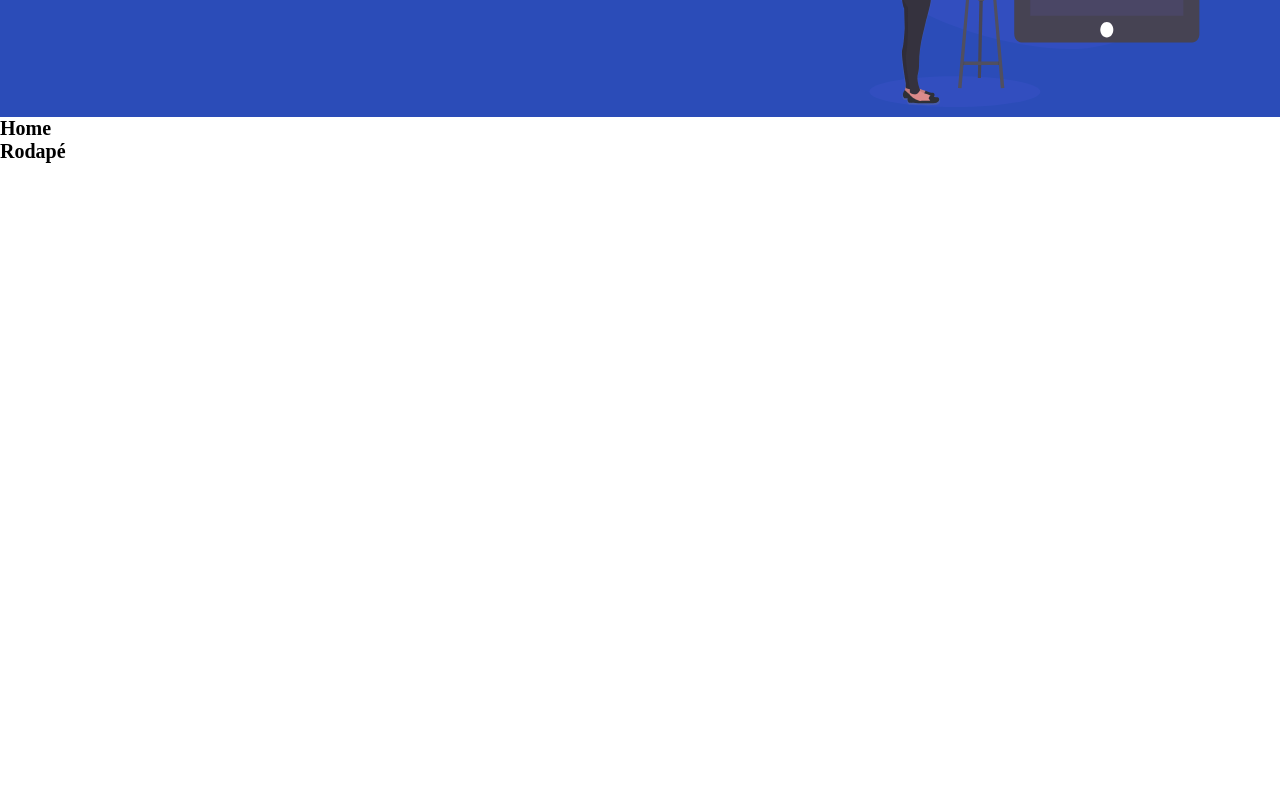
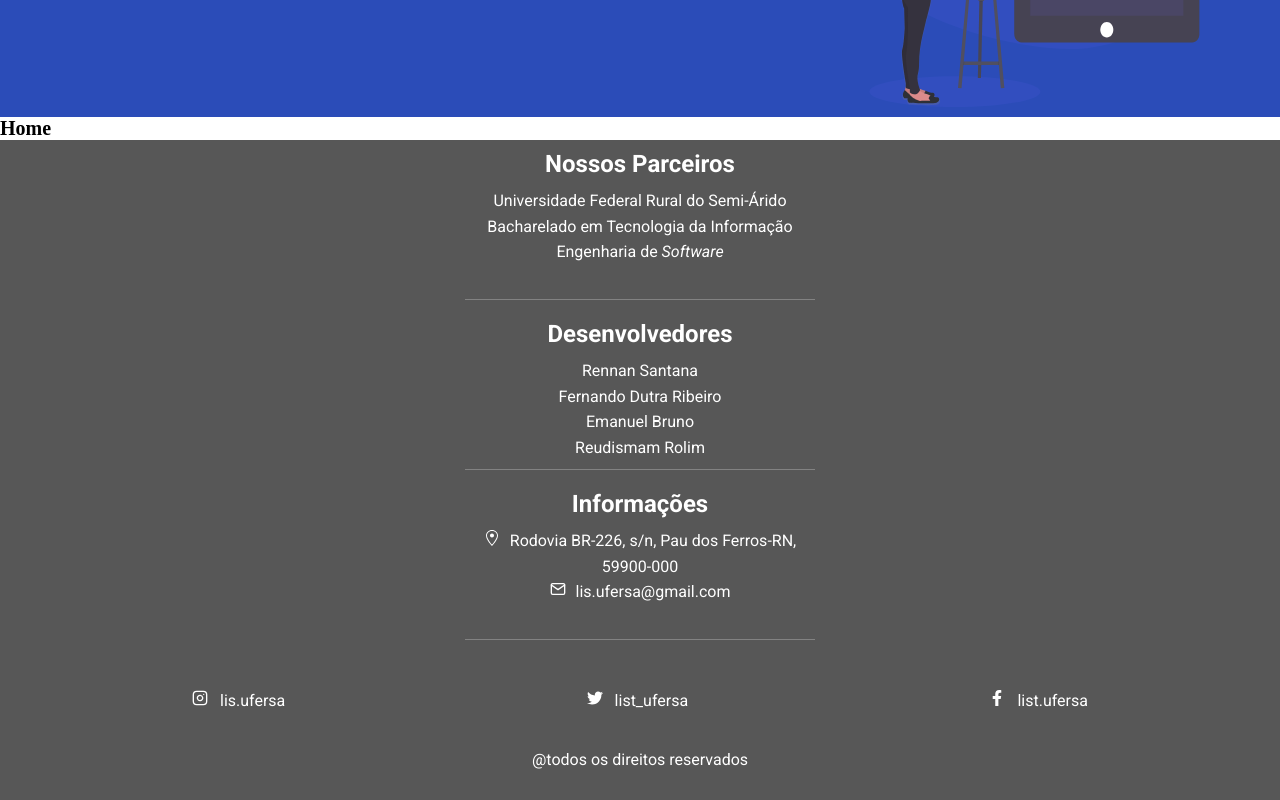
Before and after one commit to reudismam/LIS-lab, a React (Create React App) app: page / in a window 1280 px wide. Shown: the part 328-1128 px from the top of the page. Before the commit the page ends 800 px from the top, so only its background shows below. Built offline with nearby package versions, Linux system fonts and the light colour scheme.

Commit message:
rodapé versão móvel.

```diff
--- /dev/null
+++ b/src/components/Footer/Container/index.tsx
@@ -0,0 +1,16 @@
+import React from 'react';
+import styled from 'styled-components';
+import FooterContent from '../Content';
+
+const FooterContainer = styled.footer`
+    background-color: var(--fundo);
+`
+
+
+export default function Footer() {
+    return (
+        <FooterContainer>
+            <FooterContent />
+        </FooterContainer>
+    );
+}
--- /dev/null
+++ b/src/components/Footer/Content/index.tsx
@@ -0,0 +1,164 @@
+import React from 'react';
+import styled from 'styled-components';
+import { FiInstagram, FiMail } from 'react-icons/fi';
+import {FaTwitter, FaFacebookF} from 'react-icons/fa';
+import {GoLocation} from 'react-icons/go';
+
+const FooterData = styled.div`
+    width: 100%;
+    margin-bottom: 10px;
+    height: 160px;
+    text-align: center;
+    color: var(--branco);
+    padding: 10px 0;
+    font-family: 'Roboto', sans-serif;
+`
+
+const Content = styled.section`
+    display: flex;
+    flex-direction: column;
+    align-items: center;
+
+    ${FooterData} {
+        border-bottom: 1px solid var(--cinza);
+    }
+`
+const Info = styled.div`
+
+`
+
+const Title = styled.h1`
+    font-size: 2.4rem;
+    margin-bottom: 10px;
+`
+
+const Lista = styled.ul`
+    list-style: none;
+    font-size: 1.6rem;
+    width: 350px;
+
+    li {
+        line-height: 1.6;
+    }
+`
+
+const SocialNetworks = styled.ul`
+    list-style: none;
+    width: 70%;
+    display: flex;
+    justify-content: space-between;
+    height: 100px;
+    align-items: center;
+`
+
+const Link = styled.a`
+    text-decoration: none;
+    color: var(--branco);
+    font-size: 1.6rem;
+    margin-left: 2px;
+    font-family: 'Roboto', sans-serif;
+
+    :hover {
+        color: var(--cinza);
+    }
+
+`
+
+const Icon = styled.span`
+    font-size: 1.6rem;
+    color: var(--branco);
+    margin-right: 10px;
+`
+
+const Email = styled.a`
+    color: var(--branco);
+    text-decoration: none;
+
+    :hover {
+        color: var(--cinza);
+    }
+`
+
+const Direitos = styled.p`
+    color: var(--branco);
+    font-size: 1.6rem;
+    height: 50px;
+    font-family: 'Roboto', sans-serif;
+`
+
+export default function FooterContent() {
+    return (
+        <Content>
+            <Info>
+                <FooterData>
+                    <Title>
+                        Nossos Parceiros
+                    </Title>
+                    <Lista>
+                        <li>Universidade Federal Rural do Semi-Árido</li>
+                        <li>Bacharelado em Tecnologia da Informação</li>
+                        <li>Engenharia de <i>Software</i></li>
+                    </Lista>
+                </FooterData>
+                <FooterData>
+                    <Title>
+                        Desenvolvedores
+                    </Title>
+                    <Lista>
+                        <li>Rennan Santana</li>
+                        <li>Fernando Dutra Ribeiro</li>
+                        <li>Emanuel Bruno</li>
+                        <li>Reudismam Rolim</li>
+                    </Lista>
+                </FooterData>
+
+                <FooterData>
+                    <Title>
+                        Informações
+                    </Title>
+                    <Lista>
+                        <li>
+                            <Icon>
+                                <GoLocation />
+                            </Icon>
+                            Rodovia BR-226, s/n, Pau dos Ferros-RN, 59900-000
+                        </li>
+                        <li>
+                            <Icon>
+                                <FiMail />
+                            </Icon>
+                            <Email href="mailto:lis.ufersa@gmail.com">
+                                lis.ufersa@gmail.com
+                            </Email>
+                        </li>
+                    </Lista>
+                </FooterData>
+            </Info>
+            <SocialNetworks>
+                <li>
+                    <Icon>
+                        <FiInstagram />
+                    </Icon>
+                    <Link href="https://www.instagram.com/lis.ufersa">lis.ufersa</Link>
+                </li>
+                <li>
+                    <Icon>
+                        <FaTwitter />
+                    </Icon>
+                    <Link href="https://www.twitter.com/lis_ufersa">list_ufersa</Link>
+                </li>
+
+                <li>
+                    <Icon>
+                        <FaFacebookF />
+                    </Icon>
+                    <Link href="https://www.facebook.com/lis.ufersa">list.ufersa</Link>
+                </li>
+            </SocialNetworks>
+
+            <Direitos>
+                @todos os direitos reservados
+            </Direitos>
+        </Content>
+    );
+}
--- a/src/components/Footer/index.tsx
+++ /dev/null
@@ -1,7 +0,0 @@
-import React from 'react';
-
-export default function Footer() {
-    return (
-        <h1>Rodapé</h1>
-    );
-}
--- a/src/pages/PageTemplate/index.tsx
+++ b/src/pages/PageTemplate/index.tsx
@@ -1,6 +1,6 @@
 import React from 'react';
 import Header from '../../components/Header/Container';
-import Footer from '../../components/Footer';
+import Footer from '../../components/Footer/Container';
 import {BannerProps} from '../../components/Header/Banner';
 
 const PageTemplate: React.FC<BannerProps> = (props) => {
--- a/src/settings/global.css
+++ b/src/settings/global.css
@@ -9,6 +9,8 @@
 
     --branco: #FFFFFF;
     --cinza: #828282;
+
+    --fundo: #575757;
 
     --grande: 26px;
     --medio: 16px;
```
Also changed, not shown: src/components/Footer/Container/styles.css (added).
